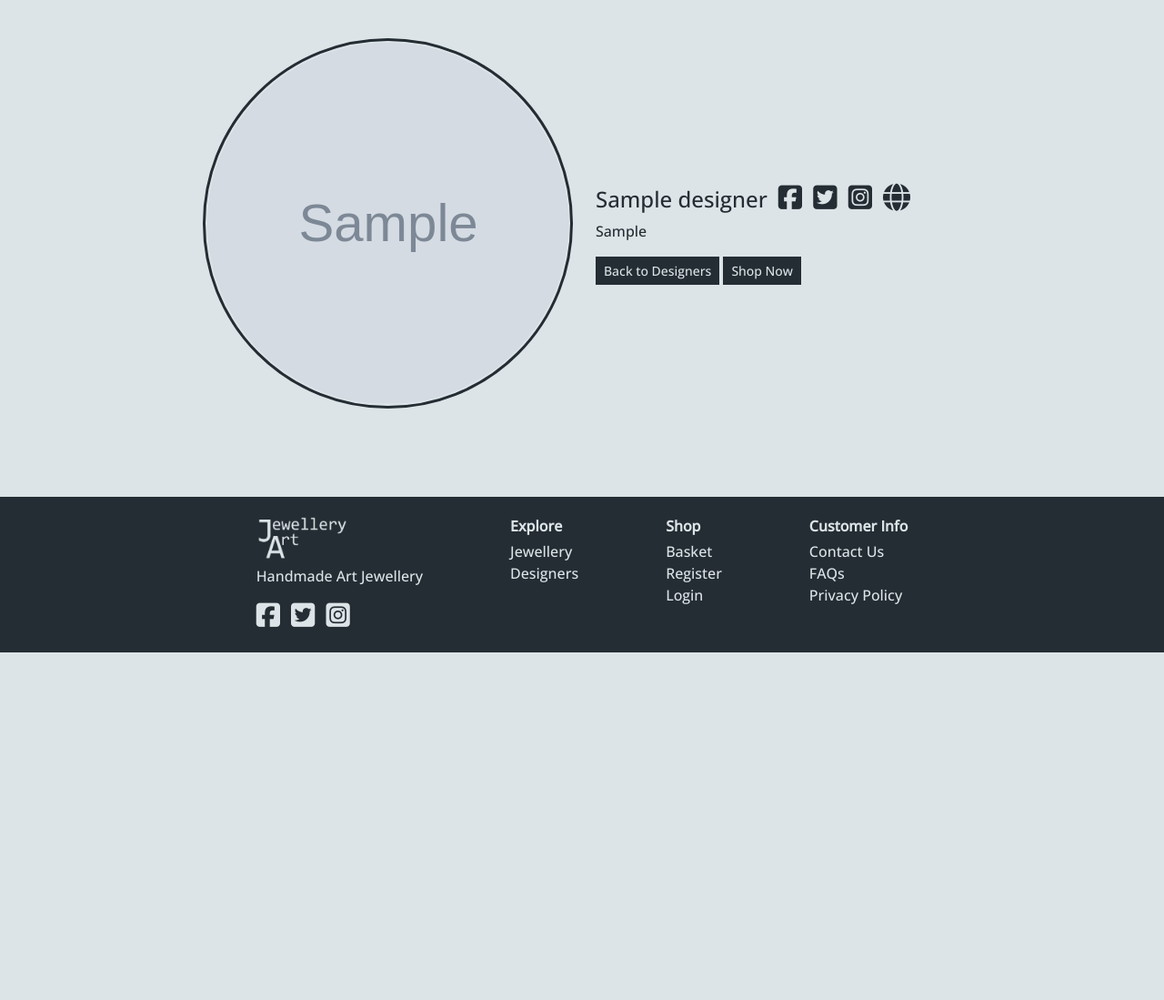
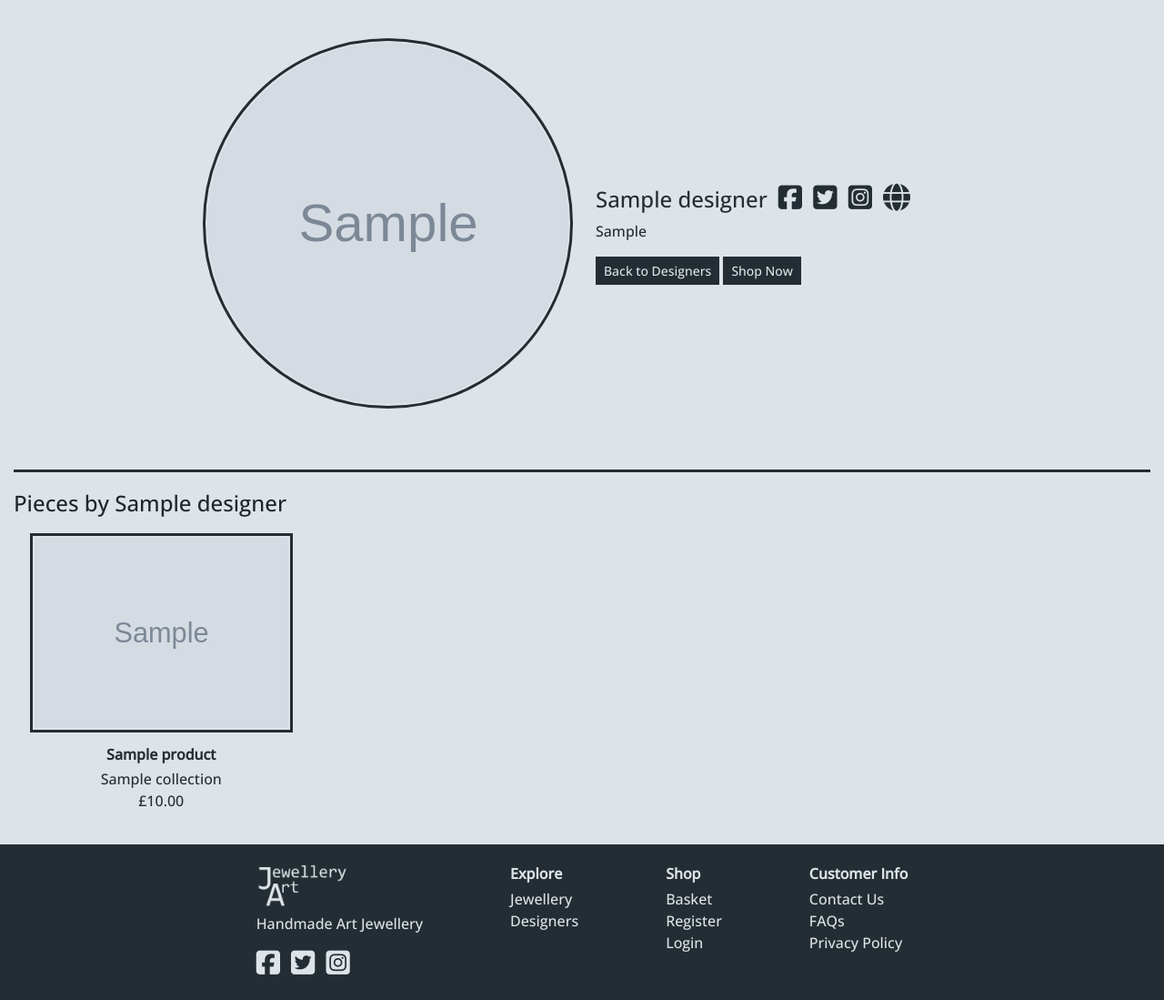
Before and after one commit to Stephanie-Ash/jewellery-art, a Django app: page /designers/1/ in a window 1280 px wide. Shown: the part 83-1182 px from the top of the page at 91% size. Before the commit the page ends 800 px from the top, so only its background shows below. Run offline with Django 3.2, Linux system fonts and the light colour scheme; tables that the repository leaves empty hold one stand-in row (values such as "Sample post"); grey boxes marked "Sample" are stand-in pictures; some libraries are stand-ins or nearby versions.

Commit message:
Add pieces by designer section to designer_detail page

```diff
--- a/designers/templates/designers/designer_detail.html
+++ b/designers/templates/designers/designer_detail.html
@@ -1,9 +1,11 @@
 {% extends "base.html" %}
 
 {% block content %}
+<!-- Designer information section -->
 <section class="container-fluid">
     <div class="row my-5">
-        <div class="col-10 offset-1 col-sm-5 col-md-6 col-lg-5 col-xl-4 offset-sm-1 offset-md-0 offset-lg-1 offset-xl-2 text-center">
+        <!-- Designer Image -->
+        <div class="col-10 offset-1 col-sm-5 offset-sm-1 col-md-6 offset-md-0 col-lg-5 offset-lg-1 col-xl-4 offset-xl-2 text-center">
             <div class="designer-img-cont mb-4">
                 {% if designer.image %}
                 <img class="designer-img" src="{{ designer.image.url }}" alt="{{ designer.name }}">
@@ -11,6 +13,7 @@
                 <img class="designer-img" src="{{ MEDIA_URL }}no-image.png" alt="{{ designer.name }}">
                 {% endif %}
             </div>
+            <!-- Designer social media links displayed in same column as the image on medium screens only -->
             <ul class="list-inline d-none d-md-block d-lg-none mb-0">
                 {% if designer.facebook_link %}
                 <li class="list-inline-item">
@@ -47,7 +50,9 @@
             </ul>
         </div>
         <div class="col-12 col-sm-5 col-md-6 col-lg-5 col-xl-4 my-sm-auto txt-drk text-center text-md-left">
+            <!-- Designer name -->
             <h3 class="det-product-name d-lg-inline-block mr-lg-2">{{ designer.name }}</h3>
+            <!-- Designer social media links displayed with the name on all but medium screens -->
             <ul class="list-inline d-md-none d-lg-inline">
                 {% if designer.facebook_link %}
                 <li class="list-inline-item">
@@ -82,12 +87,14 @@
                 </li>
                 {% endif %}
             </ul>
+            <!-- Designer information and buttons displayed under name and next to photo from medium screens up. -->
             <p class="d-none d-md-block mb-3 text-justify">{{ designer.introduction }}</p>
             <div class="d-none d-md-block text-left">
                 <a href="{% url 'designers' %}" class="btn btn-sm btn-drk btn-sqr txt-lgt">Back to Designers</a>
                 <a href="{% url 'products' %}" class="btn btn-sm btn-drk btn-sqr txt-lgt">Shop Now</a>
             </div>
         </div>
+        <!-- Designeer information and buttons displayed below name and photo for smallest screens -->
         <div class="col-12 d-md-none mb-4 txt-drk text-justify">
             <p class="mb-0">{{ designer.introduction }}</p>
         </div>
@@ -96,7 +103,68 @@
             <a href="{% url 'products' %}" class="btn btn-sm btn-drk btn-sqr txt-lgt">Shop Now</a>
         </div>
     </div>
-
+</section>
+<!-- Designer products section -->
+<section class="container-fluid">
+    <div class="row">
+        <div class="col-12">
+            <hr class="divide-rule-dets">
+        </div>
+        <div class="col-12 mb-3">
+            <h3>Pieces by {{ designer.name }}</h3>
+        </div>
+    </div>
+    <div class="row mx-2">
+        {% for collection in collections %}
+        {% for product in collection.products.all %}
+        <div class="col-sm-6 col-md-4 col-lg-3">
+            <div class="card product-card h-100 pb-4 mx-auto">
+                <a class="content-link" href="{% url 'product_detail' product.id %}">
+                    {% if product.image %}
+                    <img class="card-img-top product-card-img img-fluid" src="{{ product.image.url }}" alt="{{ product.name }}">
+                    {% else %}
+                    <img class="card-img-top product-card-img img-fluid" src="{{ MEDIA_URL }}no-image.png" alt="{{ product.name }}">
+                    {% endif %}
+                </a>
+                <div class="card-body pb-0">
+                    <a class="content-link" href="{% url 'product_detail' product.id %}">
+                        <h4 class="mb-0 card-title text-center">{{ product.name }}</h4>
+                    </a>
+                </div>
+                <div class="card-footer pt-1 text-center">
+                    <a class="content-link" href="{% url 'product_detail' product.id %}">
+                        <p class="mb-0">{{ collection.name }}</p>
+                        <p class="mb-0">£{{ product.price }}</p>
+                    </a>
+                </div>
+            </div>
+        </div>
+        {% endfor %}
+        {% endfor %}
+        {% for product in products %}
+        <div class="col-sm-6 col-md-4 col-lg-3">
+            <div class="card product-card h-100 pb-4 mx-auto">
+                <a class="content-link" href="{% url 'product_detail' product.id %}">
+                    {% if product.image %}
+                    <img class="card-img-top product-card-img img-fluid" src="{{ product.image.url }}" alt="{{ product.name }}">
+                    {% else %}
+                    <img class="card-img-top product-card-img img-fluid" src="{{ MEDIA_URL }}no-image.png" alt="{{ product.name }}">
+                    {% endif %}
+                </a>
+                <div class="card-body pb-0">
+                    <a class="content-link" href="{% url 'product_detail' product.id %}">
+                        <h4 class="mb-0 card-title text-center">{{ product.name }}</h4>
+                    </a>
+                </div>
+                <div class="card-footer pt-1 text-center">
+                    <a class="content-link" href="{% url 'product_detail' product.id %}">
+                        <p class="mb-0">£{{ product.price }}</p>
+                    </a>
+                </div>
+            </div>
+        </div>
+        {% endfor %}
+    </div>
 </section>
 
 {% endblock %}
--- a/designers/views.py
+++ b/designers/views.py
@@ -1,7 +1,8 @@
 """ Views for the designers app. """
 from django.shortcuts import render, get_object_or_404
 
-from .models import Designer
+from products.models import Product
+from .models import Designer, Collection
 
 
 def all_designers(request):
@@ -22,9 +23,14 @@ def designer_detail(request, designer_id):
     Display the details of an individual designer.
     """
     designer = get_object_or_404(Designer, id=designer_id)
+    products = Product.objects.filter(
+        designer__id=designer_id).filter(collection=None)
+    collections = Collection.objects.filter(designer__id=designer_id)
 
     context = {
         'designer': designer,
+        'products': products,
+        'collections': collections,
     }
 
     return render(request, 'designers/designer_detail.html', context)
--- a/templates/base.html
+++ b/templates/base.html
@@ -128,24 +128,24 @@
                             <div class="dropdown-menu rounded-0 bg-color-lgt mt-0 w-100" aria-labelledby="navbarDropdown">
                                 <div class="row">
                                     <div class="col-sm-3 mb-2">
-                                        {% all_categories as categories %}
+                                        {% all_categories as all_categories %}
                                         <p class="dropdown-item dropdown-title m-0 list-heading">Category</p>
                                         <a class="dropdown-item" href="{% url 'products' %}">All Jewellery</a>
-                                        {% for category in categories %}
+                                        {% for category in all_categories %}
                                         <a class="dropdown-item" href="{% url 'products' %}?category={{ category.programmatic_name }}">{{ category.name }}</a>
                                         {% endfor %}
                                     </div>
                                     <div class="col-sm-4 mb-2">
-                                        {% all_collections as collections %}
+                                        {% all_collections as all_collections %}
                                         <p class="dropdown-item dropdown-title m-0 list-heading">Collection</p>
-                                        {% for collection in collections %}
+                                        {% for collection in all_collections %}
                                         <a class="dropdown-item" href="{% url 'products' %}?collection={{ collection.programmatic_name }}">{{ collection.name }}</a>
                                         {% endfor %}
                                     </div>
                                     <div class="col-sm-3 mb-2">
-                                        {% all_designers as designers %}
+                                        {% all_designers as all_designers %}
                                         <p class="dropdown-item dropdown-title m-0 list-heading">By Designer</p>
-                                        {% for designer in designers %}
+                                        {% for designer in all_designers %}
                                         <a class="dropdown-item" href="{% url 'products' %}?designer={{ designer.programmatic_name }}">{{ designer.name }}</a>
                                         {% endfor %}
                                     </div>
```
Also changed, not shown: designers/migrations/0005_alter_collection_designer.py (added), designers/migrations/0006_alter_collection_designer.py (added).
